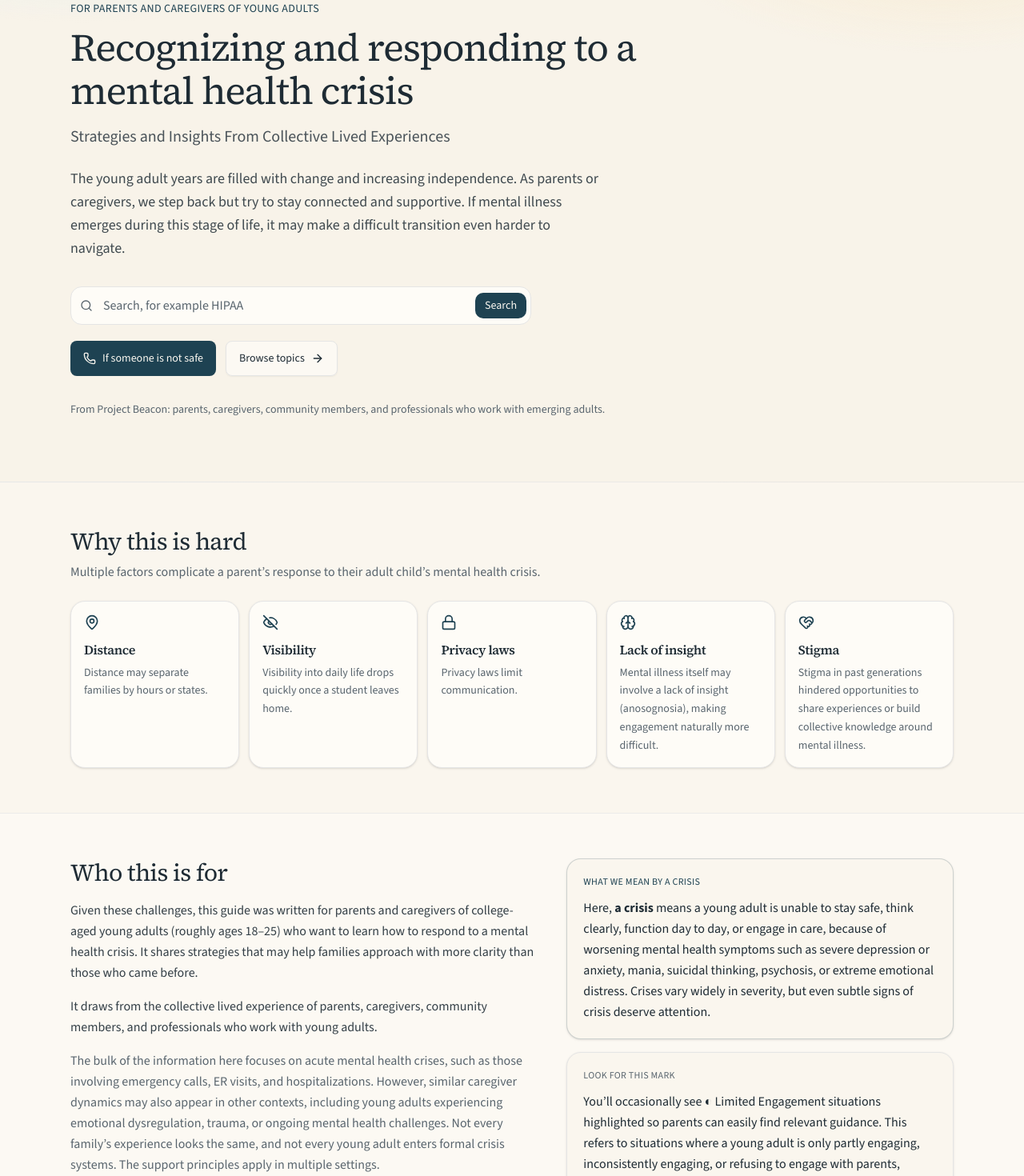
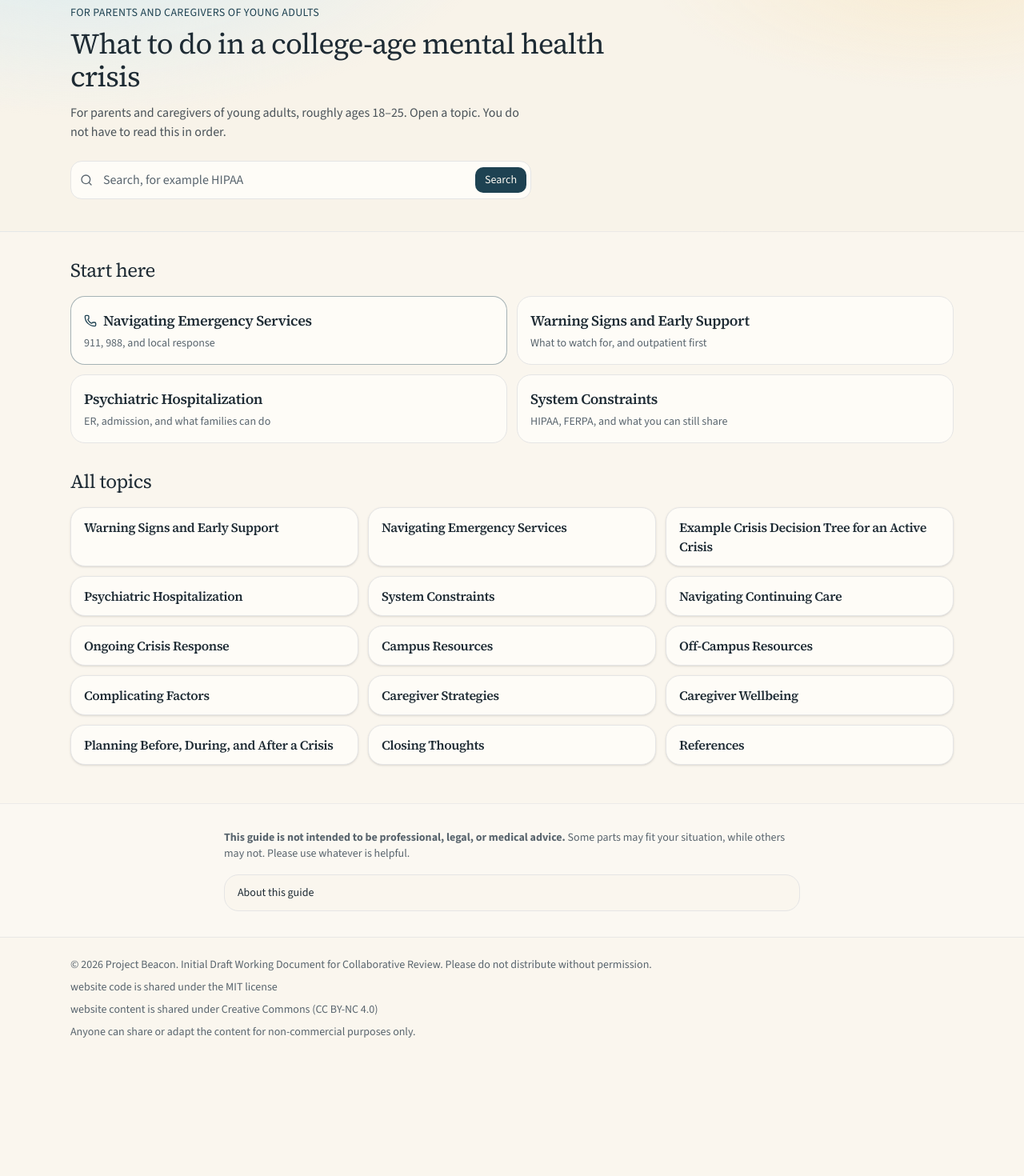
Before and after one commit to pdxshibaa/Beacon, a Next.js app: page / in a window 1280 px wide. Shown: the part 140-1610 px from the top of the page at 80% size. After the commit the page ends 1464 px from the top, so only its background shows below. Built offline with nearby package versions, Linux system fonts and the light colour scheme.

Commit message:
tightening homepage

```diff
--- a/src/components/home-intro.tsx
+++ b/src/components/home-intro.tsx
@@ -3,9 +3,8 @@ import { ArrowRight, Phone } from "lucide-react";
 
 import { SearchBox } from "@/components/search-box";
 import { TopicCards } from "@/components/topic-cards";
-import { buttonVariants } from "@/components/ui/button";
 import { getIntroContent } from "@/lib/intro";
-import { paper } from "@/lib/paper";
+import { getSection, paper } from "@/lib/paper";
 import { cn } from "@/lib/utils";
 
 function Html({
@@ -18,147 +17,145 @@ function Html({
   return <p className={className} dangerouslySetInnerHTML={{ __html: html }} />;
 }
 
+const START_HERE = [
+  {
+    slug: "emergency-services",
+    hint: "911, 988, and local response",
+  },
+  {
+    slug: "warning-signs",
+    hint: "What to watch for, and outpatient first",
+  },
+  {
+    slug: "hospitalization",
+    hint: "ER, admission, and what families can do",
+  },
+  {
+    slug: "system-constraints",
+    hint: "HIPAA, FERPA, and what you can still share",
+  },
+] as const;
+
 export function HomeIntro() {
   const intro = getIntroContent();
 
   return (
     <div className="w-full">
+      <div className="border-b border-primary/20 bg-primary text-primary-foreground">
+        <div className="mx-auto flex max-w-6xl flex-col gap-2 px-4 py-3 sm:flex-row sm:items-center sm:justify-between sm:px-6">
+          <p className="text-sm font-medium">
+            If someone is not safe right now
+          </p>
+          <Link
+            href="/guide/emergency-services"
+            className="inline-flex items-center gap-1.5 text-sm font-semibold underline-offset-4 hover:underline"
+          >
+            Open emergency services
+            <ArrowRight className="size-4" />
+          </Link>
+        </div>
+      </div>
+
       <section className="home-hero border-b border-border/70">
-        <div className="mx-auto max-w-6xl px-4 py-12 sm:px-6 sm:py-16 lg:py-20">
+        <div className="mx-auto max-w-6xl px-4 py-8 sm:px-6 sm:py-10">
           <p className="text-sm font-medium tracking-wide text-primary uppercase">
             {paper.eyebrow}
           </p>
-          <h1 className="mt-3 max-w-3xl font-heading text-4xl leading-[1.12] tracking-tight text-foreground sm:text-5xl">
-            Recognizing and responding to a mental health crisis
+          <h1 className="mt-2 max-w-2xl font-heading text-3xl leading-[1.15] tracking-tight text-foreground sm:text-4xl">
+            What to do in a college-age mental health crisis
           </h1>
-          <p className="mt-4 max-w-2xl text-lg text-foreground/80 sm:text-xl">
-            {paper.subtitle}
+          <p className="mt-3 max-w-xl text-foreground/80">
+            For parents and caregivers of young adults, roughly ages 18–25.
+            Open a topic. You do not have to read this in order.
           </p>
-          {intro ? (
-            <Html
-              html={intro.leadHtml}
-              className="mt-6 max-w-2xl text-base leading-relaxed text-foreground/85 sm:text-lg"
-            />
-          ) : null}
-          <div className="mt-8 max-w-xl">
+          <div className="mt-6 max-w-xl">
             <SearchBox size="hero" />
           </div>
-          <div className="mt-5 flex flex-col gap-3 sm:flex-row sm:flex-wrap">
-            <Link
-              href="/guide/emergency-services"
-              className={cn(
-                buttonVariants({ size: "lg" }),
-                "h-11 justify-center px-4 no-underline"
-              )}
-            >
-              <Phone className="size-4" />
-              If someone is not safe
-            </Link>
-            <Link
-              href="#topics"
-              className={cn(
-                buttonVariants({ variant: "outline", size: "lg" }),
-                "h-11 justify-center bg-card/80 px-4 no-underline"
-              )}
-            >
-              Browse topics
-              <ArrowRight className="size-4" />
-            </Link>
-          </div>
-          <p className="mt-8 max-w-2xl text-sm text-muted-foreground">
-            {paper.authors}
-          </p>
         </div>
       </section>
 
-      {intro ? (
-        <>
-          <section className="mx-auto max-w-6xl px-4 py-12 sm:px-6 sm:py-14">
-            <h2 className="font-heading text-2xl tracking-tight text-foreground sm:text-3xl">
-              Why this is hard
+      <section className="mx-auto max-w-6xl px-4 py-8 sm:px-6">
+        <h2 className="font-heading text-xl tracking-tight text-foreground sm:text-2xl">
+          Start here
         </h2>
-            <p className="mt-2 max-w-2xl text-muted-foreground">
-              {intro.factorLead}
-            </p>
-            <ul className="mt-6 grid gap-3 sm:grid-cols-2 lg:grid-cols-3 xl:grid-cols-5">
-              {intro.factors.map((factor) => {
-                const Icon = factor.icon;
+        <ul className="mt-4 grid gap-3 sm:grid-cols-2">
+          {START_HERE.map((item) => {
+            const section = getSection(item.slug);
+            if (!section) {
+              return null;
+            }
+            const isEmergency = item.slug === "emergency-services";
             return (
-                  <li
-                    key={factor.label}
-                    className="rounded-2xl border border-border bg-card p-4 shadow-sm"
+              <li key={item.slug}>
+                <Link
+                  href={`/guide/${item.slug}`}
+                  className={cn(
+                    "flex h-full flex-col rounded-2xl border p-4 transition-all hover:-translate-y-0.5 hover:shadow-md",
+                    isEmergency
+                      ? "border-primary/40 bg-card"
+                      : "border-border bg-card"
+                  )}
                 >
-                    <Icon className="size-5 text-primary" aria-hidden />
-                    <p className="mt-3 font-heading text-base font-semibold tracking-tight">
-                      {factor.label}
-                    </p>
-                    <p className="mt-1.5 text-sm leading-relaxed text-muted-foreground">
-                      {factor.text}
-                    </p>
+                  <span className="inline-flex items-center gap-2 font-heading text-lg font-semibold tracking-tight">
+                    {isEmergency ? (
+                      <Phone className="size-4 text-primary" aria-hidden />
+                    ) : null}
+                    {section.title}
+                  </span>
+                  <span className="mt-1 text-sm text-muted-foreground">
+                    {item.hint}
+                  </span>
+                </Link>
               </li>
             );
           })}
         </ul>
       </section>
 
-          <section className="border-y border-border/70 bg-card/60">
-            <div className="mx-auto grid max-w-6xl gap-6 px-4 py-12 sm:px-6 sm:py-14 lg:grid-cols-[minmax(0,1.2fr)_minmax(0,1fr)] lg:gap-10">
-              <div className="space-y-4 text-base leading-relaxed text-foreground/90">
-                <h2 className="font-heading text-2xl tracking-tight text-foreground sm:text-3xl">
-                  Who this is for
+      <section
+        id="topics"
+        className="mx-auto max-w-6xl scroll-mt-8 px-4 pb-10 sm:px-6 sm:pb-12"
+      >
+        <h2 className="font-heading text-xl tracking-tight text-foreground sm:text-2xl">
+          All topics
         </h2>
+        <div className="mt-4">
+          <TopicCards compact />
+        </div>
+      </section>
+
+      {intro ? (
+        <section className="border-t border-border/70 bg-card/50">
+          <div className="mx-auto max-w-3xl px-4 py-8 sm:px-6">
+            {intro.disclaimerHtml ? (
+              <Html
+                html={intro.disclaimerHtml}
+                className="text-sm text-muted-foreground"
+              />
+            ) : null}
+            <details className="mt-4 rounded-2xl border border-border bg-background px-4 py-3">
+              <summary className="cursor-pointer text-sm font-medium">
+                About this guide
+              </summary>
+              <div className="mt-4 space-y-4 text-sm leading-relaxed text-foreground/90">
+                <Html html={intro.leadHtml} />
+                <p>{intro.factorLead}</p>
+                <ul className="list-disc space-y-1 pl-5 text-muted-foreground">
+                  {intro.factors.map((factor) => (
+                    <li key={factor.label}>{factor.text}</li>
+                  ))}
+                </ul>
                 <Html html={intro.purposeHtml} />
                 <Html html={intro.sourceHtml} />
-                <Html
-                  html={intro.scopeHtml}
-                  className="text-muted-foreground"
-                />
+                <Html html={intro.crisisHtml} />
+                <Html html={intro.scopeHtml} />
+                <Html html={intro.limitedHtml} />
+                <p className="text-muted-foreground">{paper.authors}</p>
               </div>
-              <aside className="space-y-4">
-                <div className="rounded-2xl border border-primary/20 bg-background p-5 shadow-sm">
-                  <p className="text-xs font-medium tracking-wide text-primary uppercase">
-                    What we mean by a crisis
-                  </p>
-                  <Html
-                    html={intro.crisisHtml}
-                    className="mt-3 text-sm leading-relaxed sm:text-base"
-                  />
-                </div>
-                <div className="rounded-2xl border border-border bg-background p-5 shadow-sm">
-                  <p className="text-xs font-medium tracking-wide text-muted-foreground uppercase">
-                    Look for this mark
-                  </p>
-                  <Html
-                    html={intro.limitedHtml}
-                    className="mt-3 text-sm leading-relaxed sm:text-base"
-                  />
-                </div>
-              </aside>
+            </details>
           </div>
         </section>
-        </>
       ) : null}
-
-      <section
-        id="topics"
-        className="mx-auto max-w-6xl scroll-mt-8 px-4 py-12 sm:px-6 sm:py-16"
-      >
-        <h2 className="font-heading text-2xl tracking-tight text-foreground sm:text-3xl">
-          Topics
-        </h2>
-        <p className="mt-2 max-w-2xl text-muted-foreground">
-          Open a topic when you need it. You do not have to read this in order.
-        </p>
-        <div className="mt-6">
-          <TopicCards />
-        </div>
-        {intro ? (
-          <Html
-            html={intro.disclaimerHtml}
-            className="mt-10 max-w-3xl rounded-2xl border border-border bg-muted/50 px-4 py-3 text-sm text-muted-foreground"
-          />
-        ) : null}
-      </section>
     </div>
   );
 }
--- a/src/components/topic-cards.tsx
+++ b/src/components/topic-cards.tsx
@@ -1,25 +1,43 @@
 import Link from "next/link";
 
 import { firstSentence, topicSections } from "@/lib/paper";
+import { cn } from "@/lib/utils";
 
-export function TopicCards() {
+export function TopicCards({ compact = false }: { compact?: boolean }) {
   return (
-    <ul className="grid gap-3 sm:grid-cols-2 xl:grid-cols-3">
+    <ul
+      className={cn(
+        "grid gap-3",
+        compact ? "sm:grid-cols-2 lg:grid-cols-3" : "sm:grid-cols-2 xl:grid-cols-3"
+      )}
+    >
       {topicSections.map((section) => (
         <li key={section.slug}>
           <Link
             href={`/guide/${section.slug}`}
-            className="group flex h-full flex-col rounded-2xl border border-border bg-card p-5 shadow-sm transition-all duration-150 hover:-translate-y-0.5 hover:border-primary/40 hover:bg-card hover:shadow-md focus-visible:ring-3 focus-visible:ring-ring/50 focus-visible:outline-none"
+            className={cn(
+              "group flex h-full flex-col rounded-2xl border border-border bg-card shadow-sm transition-all duration-150 hover:-translate-y-0.5 hover:border-primary/40 hover:shadow-md focus-visible:ring-3 focus-visible:ring-ring/50 focus-visible:outline-none",
+              compact ? "px-4 py-3" : "p-5"
+            )}
           >
-            <span className="font-heading text-lg leading-snug font-semibold tracking-tight text-foreground group-hover:text-primary">
+            <span
+              className={cn(
+                "font-heading leading-snug font-semibold tracking-tight text-foreground group-hover:text-primary",
+                compact ? "text-base" : "text-lg"
+              )}
+            >
               {section.title}
             </span>
+            {compact ? null : (
               <span className="mt-2 line-clamp-3 text-sm leading-relaxed text-muted-foreground">
                 {firstSentence(section.html)}
               </span>
+            )}
+            {compact ? null : (
               <span className="mt-auto pt-4 text-sm font-medium text-primary">
                 Open topic
               </span>
+            )}
           </Link>
         </li>
       ))}
```
Lines whose indentation alone changed are shown as unchanged.
